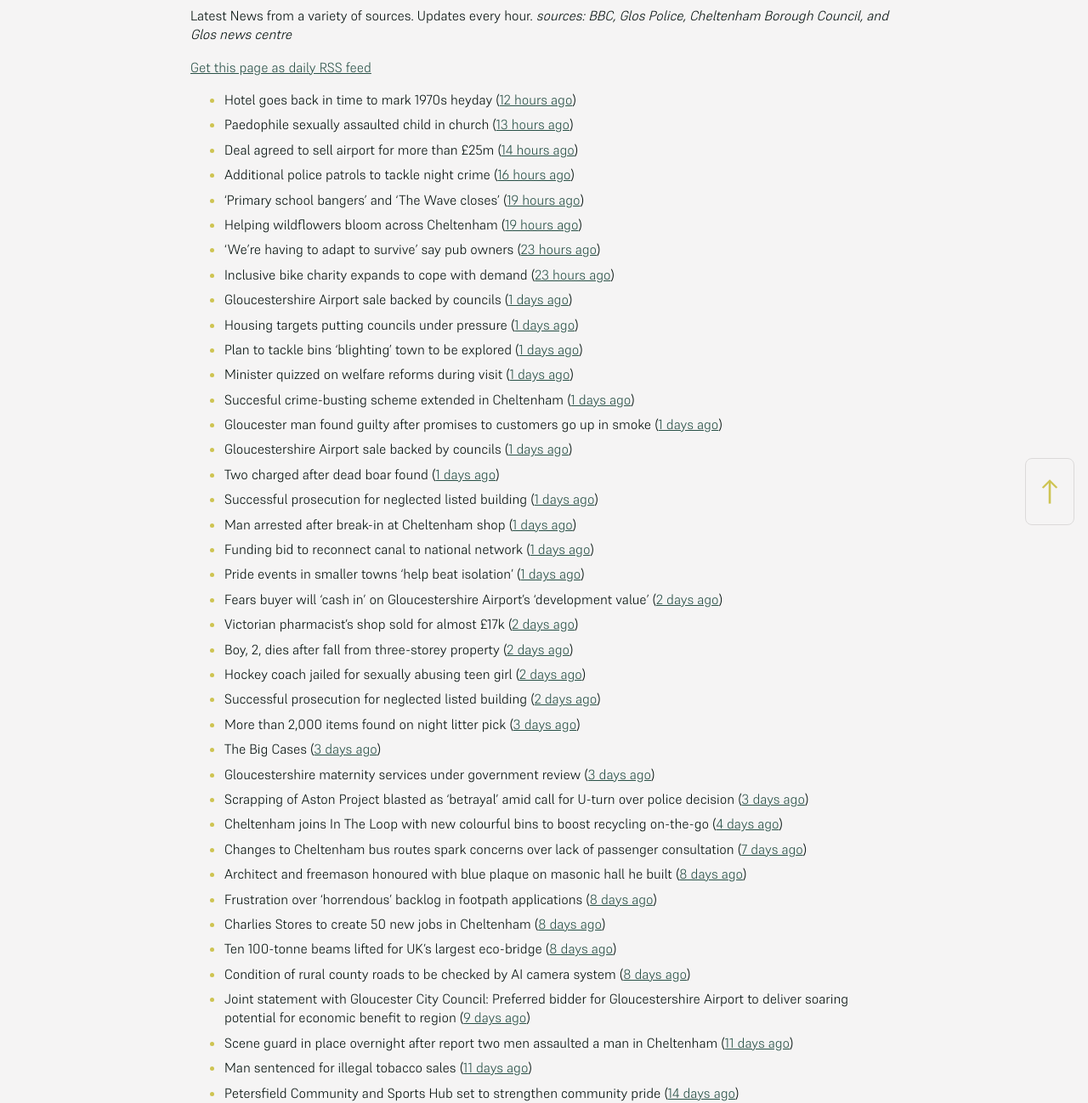
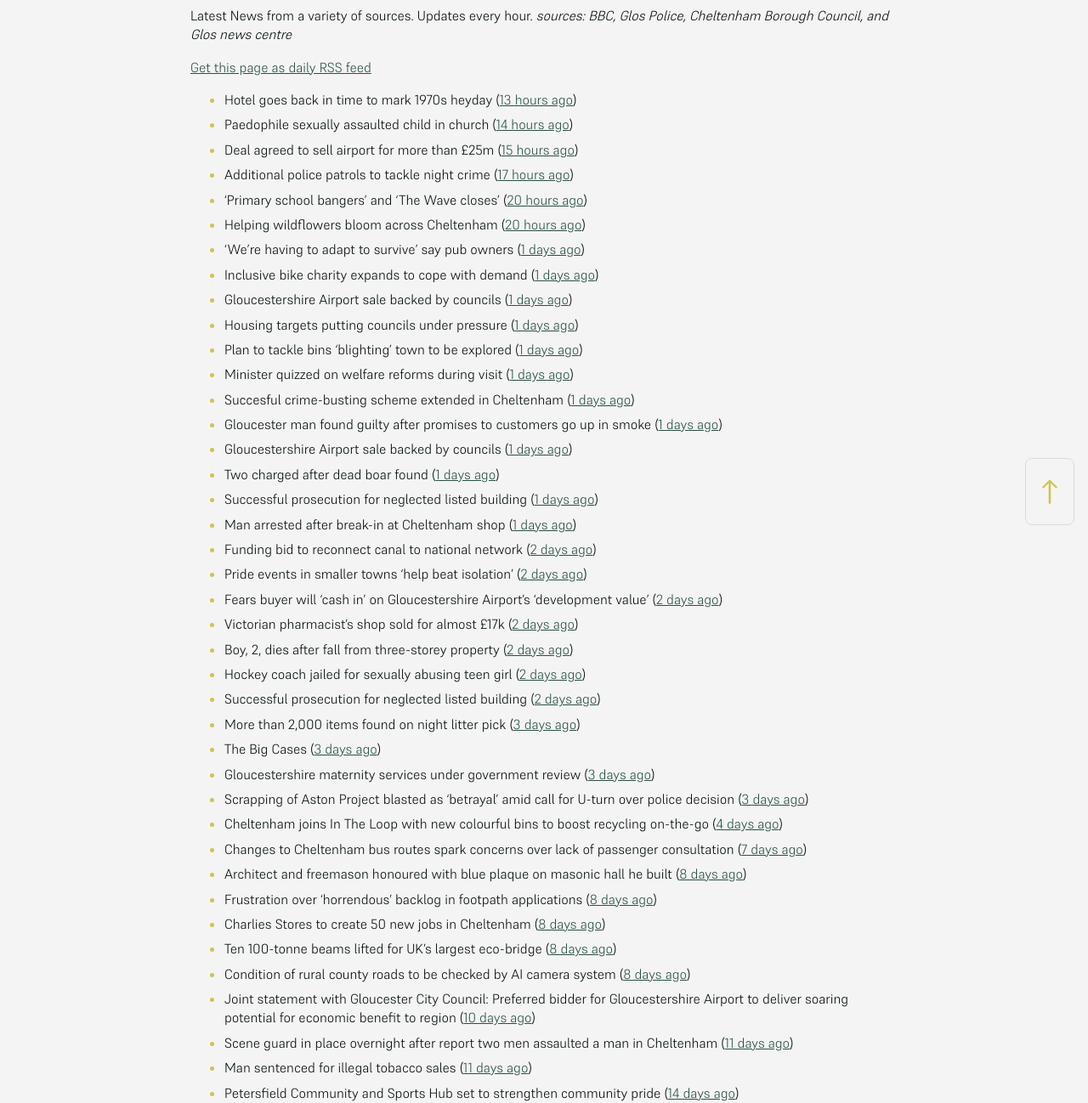
Before and after one commit to mat-0/cheltenham-open-data, a Jekyll site: the page built from _pages/news.md, in a window 1280 px wide. Shown: the part 266-1564 px from the top of the page at 85% size. Built offline with Jekyll 4.4.1, drawn with Linux system fonts in a browser that asks for light colours.

Commit message:
Updated 2025-06-28 05:58:05

```diff
--- a/_pages/news.md
+++ b/_pages/news.md
@@ -12,14 +12,14 @@ _sources: BBC, Glos Police, Cheltenham Borough Council, and Glos news centre_
 [Get this page as daily RSS feed](/daily.rss)
 
 <!-- news_marker starts -->
-- Hotel goes back in time to mark 1970s heyday ([12 hours ago](https://www.bbc.com/news/articles/c335z6yzpmro))
-- Paedophile sexually assaulted child in church ([13 hours ago](https://www.bbc.com/news/articles/czxe4e2ppw2o))
-- Deal agreed to sell airport for more than £25m ([14 hours ago](https://www.bbc.com/news/articles/cdx5g5xqkv1o))
-- Additional police patrols to tackle night crime ([16 hours ago](https://www.bbc.com/news/articles/czjknk33xpxo))
-- 'Primary school bangers' and 'The Wave closes' ([19 hours ago](https://www.bbc.com/news/articles/cq53wwp5yldo))
-- Helping wildflowers bloom across Cheltenham ([19 hours ago](https://www.cheltenham.gov.uk/news/article/3025/helping_wildflowers_bloom_across_cheltenham))
-- 'We're having to adapt to survive' say pub owners ([23 hours ago](https://www.bbc.com/news/articles/c74z3yp3p0xo))
-- Inclusive bike charity expands to cope with demand ([23 hours ago](https://www.bbc.com/news/articles/ceq79pjzq3no))
+- Hotel goes back in time to mark 1970s heyday ([13 hours ago](https://www.bbc.com/news/articles/c335z6yzpmro))
+- Paedophile sexually assaulted child in church ([14 hours ago](https://www.bbc.com/news/articles/czxe4e2ppw2o))
+- Deal agreed to sell airport for more than £25m ([15 hours ago](https://www.bbc.com/news/articles/cdx5g5xqkv1o))
+- Additional police patrols to tackle night crime ([17 hours ago](https://www.bbc.com/news/articles/czjknk33xpxo))
+- 'Primary school bangers' and 'The Wave closes' ([20 hours ago](https://www.bbc.com/news/articles/cq53wwp5yldo))
+- Helping wildflowers bloom across Cheltenham ([20 hours ago](https://www.cheltenham.gov.uk/news/article/3025/helping_wildflowers_bloom_across_cheltenham))
+- 'We're having to adapt to survive' say pub owners ([1 days ago](https://www.bbc.com/news/articles/c74z3yp3p0xo))
+- Inclusive bike charity expands to cope with demand ([1 days ago](https://www.bbc.com/news/articles/ceq79pjzq3no))
 - Gloucestershire Airport sale backed by councils ([1 days ago](https://gloucesternewscentre.co.uk/gloucestershire-airport-sale-backed-by-councils/))
 - Housing targets putting councils under pressure ([1 days ago](https://www.bbc.com/news/articles/c3en9q19k03o))
 - Plan to tackle bins 'blighting' town to be explored ([1 days ago](https://www.bbc.com/news/articles/c98j40dy0mlo))
@@ -30,8 +30,8 @@ _sources: BBC, Glos Police, Cheltenham Borough Council, and Glos news centre_
 - Two charged after dead boar found ([1 days ago](https://www.bbc.com/news/articles/cwykjzgjyrno))
 - Successful prosecution for neglected listed building ([1 days ago](https://gloucesternewscentre.co.uk/successful-prosecution-for-neglected-listed-building/))
 - Man arrested after break-in at Cheltenham shop ([1 days ago](https://gloucesternewscentre.co.uk/man-arrested-after-break-in-at-cheltenham-shop/))
-- Funding bid to reconnect canal to national network ([1 days ago](https://www.bbc.com/news/articles/cgmw1werzneo))
-- Pride events in smaller towns 'help beat isolation' ([1 days ago](https://www.bbc.com/news/articles/c24v5vqj8dro))
+- Funding bid to reconnect canal to national network ([2 days ago](https://www.bbc.com/news/articles/cgmw1werzneo))
+- Pride events in smaller towns 'help beat isolation' ([2 days ago](https://www.bbc.com/news/articles/c24v5vqj8dro))
 - Fears buyer will ‘cash in’ on Gloucestershire Airport’s ‘development value’ ([2 days ago](https://gloucesternewscentre.co.uk/fears-buyer-will-cash-in-on-gloucestershire-airports-development-value/))
 - Victorian pharmacist's shop sold for almost £17k ([2 days ago](https://www.bbc.com/news/articles/c3w41xw4ygwo))
 - Boy, 2, dies after fall from three-storey property ([2 days ago](https://www.bbc.com/news/articles/crmvj3p192ko))
@@ -48,7 +48,7 @@ _sources: BBC, Glos Police, Cheltenham Borough Council, and Glos news centre_
 - Charlies Stores to create 50 new jobs in Cheltenham ([8 days ago](https://gloucesternewscentre.co.uk/charlies-stores-to-create-50-new-jobs-in-cheltenham/))
 - Ten 100-tonne beams lifted for UK’s largest eco-bridge ([8 days ago](https://www.bbc.co.uk/sounds/play/p0lk57bp))
 - Condition of rural county roads to be checked by AI camera system ([8 days ago](https://gloucesternewscentre.co.uk/condition-of-rural-county-roads-to-be-checked-by-ai-camera-system/))
-- Joint statement with Gloucester City Council: Preferred bidder for Gloucestershire Airport to deliver soaring potential for economic benefit to region ([9 days ago](https://www.cheltenham.gov.uk/news/article/3021/joint_statement_with_gloucester_city_council_preferred_bidder_for_gloucestershire_airport_to_deliver_soaring_potential_for_economic_benefit_to_region))
+- Joint statement with Gloucester City Council: Preferred bidder for Gloucestershire Airport to deliver soaring potential for economic benefit to region ([10 days ago](https://www.cheltenham.gov.uk/news/article/3021/joint_statement_with_gloucester_city_council_preferred_bidder_for_gloucestershire_airport_to_deliver_soaring_potential_for_economic_benefit_to_region))
 - Scene guard in place overnight after report two men assaulted a man in Cheltenham ([11 days ago](https://gloucesternewscentre.co.uk/scene-guard-in-place-overnight-after-report-two-men-assaulted-a-man-in-cheltenham/))
 - Man sentenced for illegal tobacco sales ([11 days ago](https://gloucesternewscentre.co.uk/man-sentenced-for-illegal-tobacco-sales/))
 - Petersfield Community and Sports Hub set to strengthen community pride ([14 days ago](https://gloucesternewscentre.co.uk/petersfield-community-and-sports-hub-set-to-strengthen-community-pride/))
```
Also changed, not shown: _data/flood.json (+5 -48 lines), index.md (+4 -4 lines).
